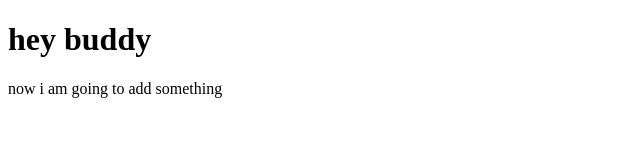
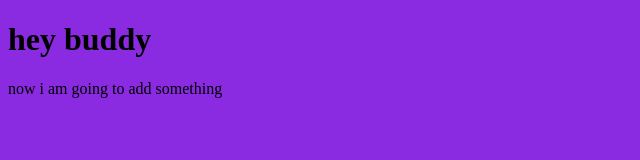
Before and after one commit to Algoraver22/google, a plain HTML site: page index.html in a window 1280 px wide. Shown: the whole page, without its empty margins (0-640 px from the left). Drawn offline with Linux system fonts and the light colour scheme.

Commit message:
css added

```diff
--- a/index.html
+++ b/index.html
@@ -4,6 +4,7 @@
     <meta charset="UTF-8">
     <meta name="viewport" content="width=device-width, initial-scale=1.0">
     <title>git & github</title>
+    <link rel="stylesheet" href="styles.css">
 </head>
 <body>
     <h1>hey buddy</h1>
--- /dev/null
+++ b/styles.css
@@ -0,0 +1,3 @@
+body{
+    background-color: blueviolet;
+}
```
